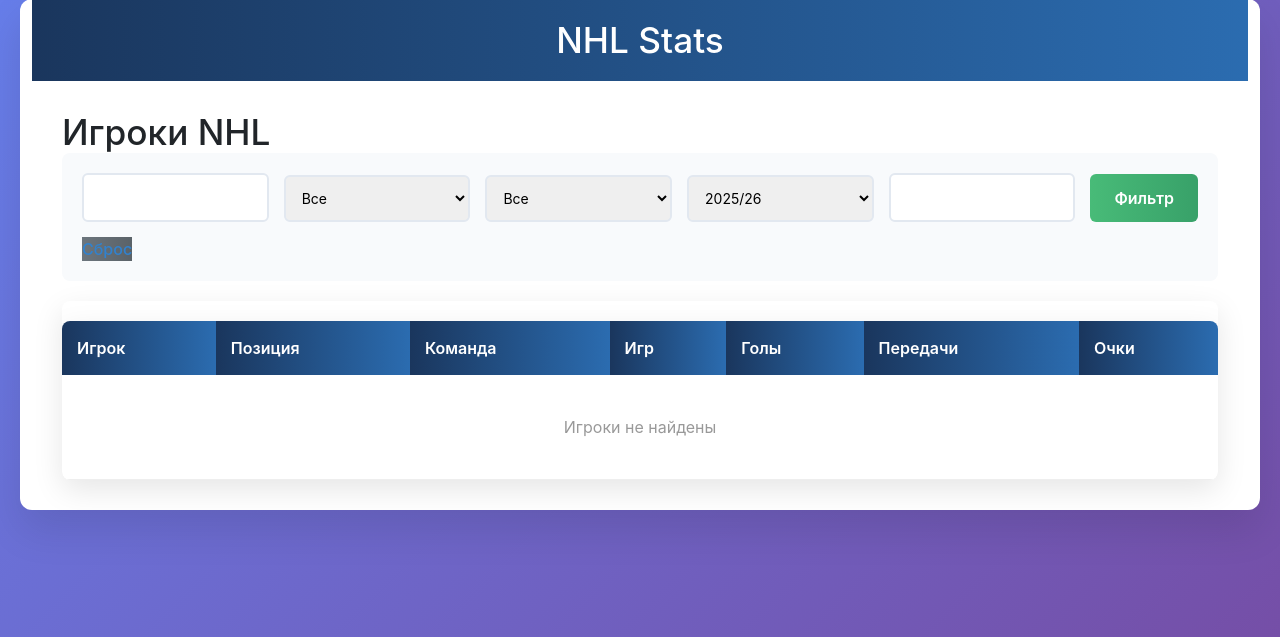
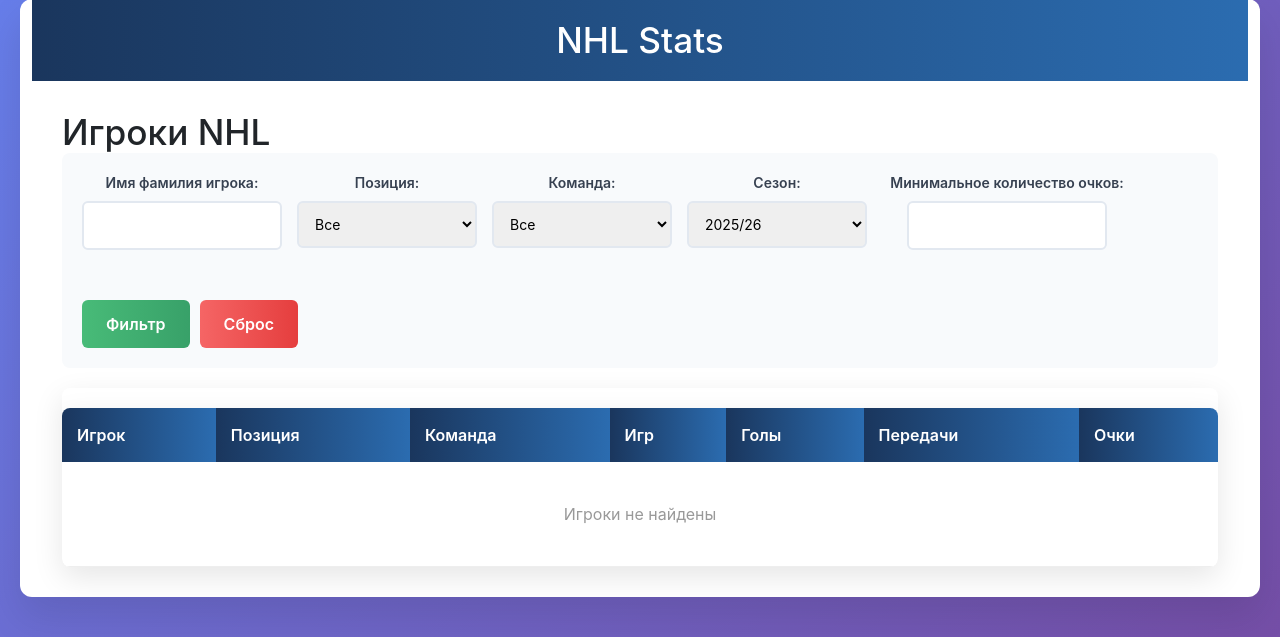
Before and after one commit to zikitos888/NHL-Stats-Tracker, a Django app: page /nhl/ in a window 1280 px wide. Shown: the part 21-658 px from the top of the page. Run offline with Django 5.2, Linux system fonts and the light colour scheme; data that the repository does not hold is empty.

Commit message:
обавил названия к фильтрам, поправил кпонки фильтр и сброс

```diff
--- a/templates/base.html
+++ b/templates/base.html
@@ -92,9 +92,23 @@
         }
         button:hover { transform: translateY(-1px); box-shadow: 0 5px 15px rgba(72, 187, 120, 0.4); }
         .btn-reset {
-            background: linear-gradient(90deg, #6c757d, #5a6268) !important;
+        background: linear-gradient(90deg, #f56565, #e53e3e) !important;
+        color: white !important;
+        padding: 12px 24px;
+        border: none;
+        border-radius: 6px;
+        font-weight: 600;
+        cursor: pointer;
+        transition: all 0.2s;
+        white-space: nowrap;
+        text-decoration: none !important;
+        display: inline-block;
         }
-        .btn-reset:hover { box-shadow: 0 5px 15px rgba(108, 117, 125, 0.4); }
+
+        .btn-reset:hover {
+            transform: translateY(-1px);
+            box-shadow: 0 5px 15px rgba(245, 101, 101, 0.4);
+        }
         .pagination {
             text-align: center;
             margin-top: 30px;
--- a/templates/nhlApp/player_list.html
+++ b/templates/nhlApp/player_list.html
@@ -3,14 +3,47 @@
 <h1>Игроки NHL</h1>
 
 <form method="get" class="filters">
-    <div style="display: flex; gap: 15px; flex-wrap: wrap; align-items: end;">
+    <div style="display: flex; gap: 15px; flex-wrap: wrap; align-items: flex-start;">
+        <div style="min-width: 200px; text-align: center;">
+            <label style="display: block; font-weight: 600; margin-bottom: 8px; color: #374151; font-size: 14px; line-height: 1.4;">
+                Имя фамилия игрока:
+            </label>
             {{ filter_form.name }}
+        </div>
+
+        <div style="min-width: 120px; text-align: center;">
+            <label style="display: block; font-weight: 600; margin-bottom: 8px; color: #374151; font-size: 14px; line-height: 1.4;">
+                Позиция:
+            </label>
             {{ filter_form.position }}
+        </div>
+
+        <div style="min-width: 140px; text-align: center;">
+            <label style="display: block; font-weight: 600; margin-bottom: 8px; color: #374151; font-size: 14px; line-height: 1.4;">
+                Команда:
+            </label>
             {{ filter_form.team }}
+        </div>
+
+        <div style="min-width: 140px; text-align: center;">
+            <label style="display: block; font-weight: 600; margin-bottom: 8px; color: #374151; font-size: 14px; line-height: 1.4;">
+                Сезон:
+            </label>
             {{ filter_form.season_id }}
+        </div>
+
+        <div style="min-width: 250px; text-align: center;">
+            <label style="display: block; font-weight: 600; margin-bottom: 8px; color: #374151; font-size: 14px; line-height: 1.4;">
+                Минимальное количество очков:
+            </label>
             {{ filter_form.min_points }}
+        </div>
+
+        <div style="display: flex; gap: 10px; justify-content: center; min-width: 200px; margin-top: 25px; padding-top: 10px;">
             <button type="submit">Фильтр</button>
             <a href="{% url 'nhlapp:player_list' %}" class="btn-reset">Сброс</a>
+        </div>
+
     </div>
 </form>
 
@@ -75,14 +108,14 @@
 
     {% if page_obj.has_previous %}
         <a href="?{{ query_params }}&page={{ page_obj.previous_page_number }}"
-           class="btn btn-primary" style="margin: 0 10px;">
+           style="margin: 0 10px; padding: 8px 16px; background: #007bff; color: white; text-decoration: none; border-radius: 4px;">
             ← Пред
         </a>
     {% endif %}
 
     {% if page_obj.has_next %}
         <a href="?{{ query_params }}&page={{ page_obj.next_page_number }}"
-           class="btn btn-primary" style="margin: 0 10px;">
+           style="margin: 0 10px; padding: 8px 16px; background: #007bff; color: white; text-decoration: none; border-radius: 4px;">
             След →
         </a>
     {% endif %}
```
Lines whose indentation alone changed are shown as unchanged.
